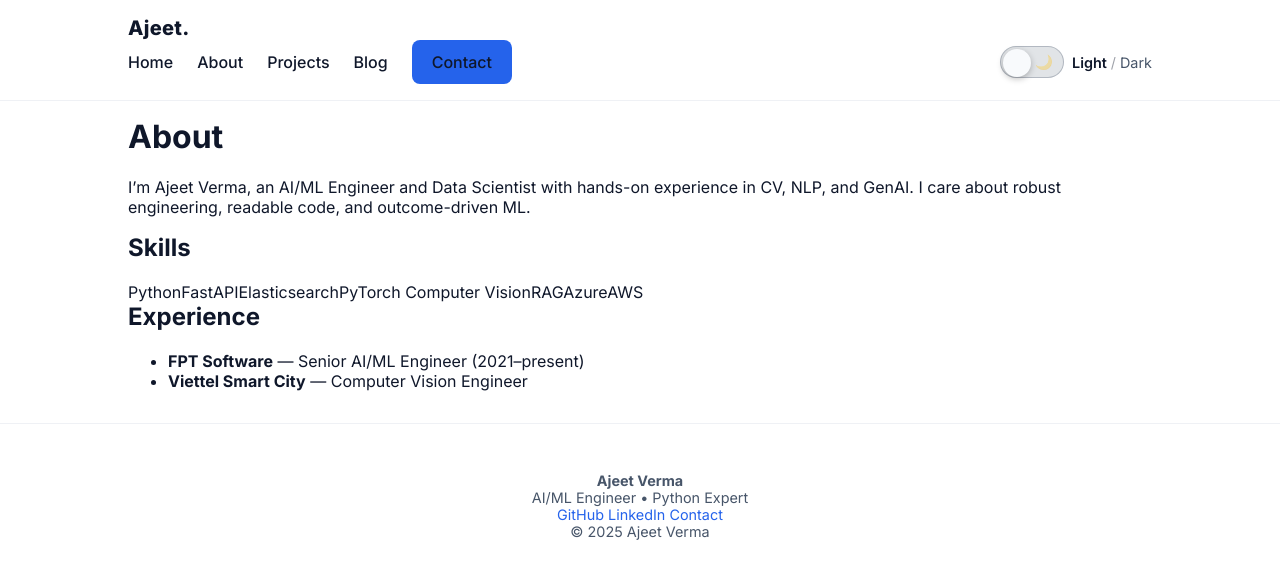
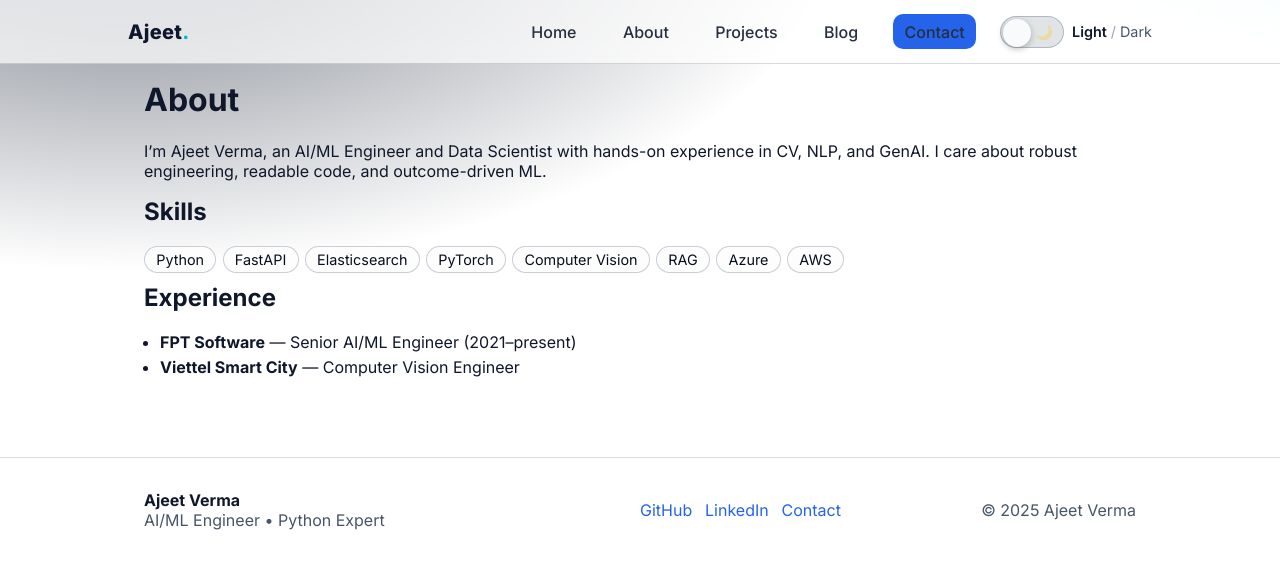
Before and after one commit to ajeet214/ajeet214.github.io, a Jekyll site: the page built from about.html, in a window 1280 px wide. Shown: the top 579 px of the page. Built offline with Jekyll 4.4.1, drawn with Linux system fonts in a browser that asks for light colours.

Commit message:
incorporate initial css layout

```diff
--- a/assets/css/main.css
+++ b/assets/css/main.css
@@ -24,14 +24,22 @@
 /* ===========================
    Global
    =========================== */
-html, body {
-  height: 100%;
-  margin: 0;
-  font-family: 'Inter', system-ui, -apple-system, Segoe UI, Roboto, Helvetica, Arial, sans-serif;
-  color: var(--text);
-  background: var(--bg);
-  transition: background 0.3s ease, color 0.3s ease;
+/* Page background with soft radial flares */
+html,body{height:100%}
+body{
+  margin:0;
+  font-family:'Inter',system-ui,-apple-system,Segoe UI,Roboto,Helvetica,Arial;
+  color:var(--text);
+  background:
+    radial-gradient(1200px 600px at 10% -10%, color-mix(in oklab, var(--bg) 65%, #111827 35%) 20%, transparent 60%),
+    radial-gradient(800px 400px at 110% -20%, color-mix(in oklab, var(--accent) 25%, transparent) 10%, transparent 60%),
+    var(--bg);
+  transition: background .3s ease, color .3s ease;
 }
+
+/* Layout containers */
+*{box-sizing:border-box}
+.container{width:min(1100px,92%); margin:0 auto;}
 
 a {
   color: var(--primary);
@@ -73,8 +81,8 @@ h1, h2, h3, h4, h5, h6 {
   top: 0;
   z-index: 20;
   backdrop-filter: blur(8px);
-  background: var(--bg);
-  border-bottom: 1px solid rgba(148,163,184,.15);
+  background: color-mix(in oklab, var(--bg) 70%, transparent);
+  border-bottom:1px solid color-mix(in oklab, var(--muted) 22%, transparent);
   transition: background 0.3s ease;
 }
 
@@ -85,12 +93,14 @@ h1, h2, h3, h4, h5, h6 {
   padding: 1rem;
 }
 
+.nav-wrap{display:flex; align-items:center; justify-content:space-between; padding:.9rem 0;}
 .logo {
   font-weight: 800;
   font-size: 1.25rem;
   color: var(--text);
   letter-spacing: .3px;
 }
+.logo .accent {color:var(--accent)}
 
 .site-nav {
   display: flex;
@@ -100,19 +110,24 @@ h1, h2, h3, h4, h5, h6 {
 
 .site-nav a {
   font-weight: 500;
-  color: var(--text);
+  color: color-mix(in oklab, var(--text) 88%, white);
   transition: color 0.2s;
+  padding:.45rem .7rem; border-radius:10px;
 }
 .site-nav a:hover {
   color: var(--accent);
+  background: color-mix(in oklab, var(--accent) 18%, transparent);
 }
 .site-nav a.active {
   color: var(--primary);
+  background: color-mix(in oklab, var(--accent) 18%, transparent);
 }
 
 /* mobile toggle */
-.nav-toggle {
-  display: none;
+.nav-toggle{
+  display:none; background:transparent;
+  border:1px solid color-mix(in oklab, var(--muted) 25%, transparent);
+  color:var(--text); padding:.4rem .6rem; border-radius:10px
 }
 @media (max-width: 768px) {
   .site-nav {
@@ -145,14 +160,14 @@ h1, h2, h3, h4, h5, h6 {
 
 /* Mobile: stack links but keep the toggle aligned to the right edge */
 @media (max-width:800px){
+  .nav-toggle{display:block}
   .site-nav{
-    flex-direction:column;
-    align-items:stretch;   /* links full width */
+    display:none; position:absolute; right:4%; top:58px; flex-direction:column;
+    background: color-mix(in oklab, var(--bg) 90%, #0b1327 10%);
+    padding:.8rem; border:1px solid color-mix(in oklab, var(--muted) 22%, transparent); border-radius:12px
   }
-  .site-nav .theme-toggle{
-    margin-left:0;
-    align-self:flex-end;   /* toggle hugs the right edge */
-  }
+  .site-nav.open{display:flex}
+  .site-nav .theme-toggle{ margin-left:0; align-self:flex-end; }
 }
 
 /* ===========================
@@ -309,24 +324,42 @@ button:hover, .btn:hover {
 
 
 /* ===========================
-   Cards / Sections
+   Cards
    =========================== */
-.card {
-  background: var(--card);
-  border-radius: 1rem;
-  padding: 1.5rem;
-  box-shadow: 0 2px 6px rgba(0,0,0,0.08);
-  transition: background 0.3s ease;
+.card{
+  background: linear-gradient(180deg,
+    color-mix(in oklab, var(--card) 96%, transparent),
+    color-mix(in oklab, var(--card) 78%, transparent));
+  border:1px solid color-mix(in oklab, var(--muted) 22%, transparent);
+  border-radius:16px; padding:1rem;
+  box-shadow: 0 10px 30px color-mix(in oklab, black 28%, var(--bg) 72%);
+}
+.card__img{
+  border-radius:12px; border:1px solid color-mix(in oklab, var(--muted) 22%, transparent); margin-bottom:.8rem
 }
 
-.hero {
-  text-align: center;
-  padding: 5rem 1rem;
+/* Sections, grids */
+.section-title {font-size:1.3rem; margin:2rem 0 1rem}
+.grid {display:grid; gap:1rem}
+.grid--cards {grid-template-columns:repeat(3,1fr)}
+@media (max-width:1000px){.grid--cards{grid-template-columns:repeat(2,1fr)}}
+@media (max-width:640px){.grid--cards{grid-template-columns:1fr}}
+
+/* Tags */
+.tags{display:flex; flex-wrap:wrap; gap:.4rem; margin:.6rem 0}
+.tags span{
+  background: color-mix(in oklab, var(--bg) 70%, var(--card) 30%);
+  border:1px solid color-mix(in oklab, var(--muted) 28%, transparent);
+  padding:.18rem .5rem; border-radius:999px;
+  color: color-mix(in oklab, var(--text) 82%, black);
+  font-size:.82rem
 }
-.hero h1 {
-  font-size: 2.5rem;
-  margin-bottom: 1rem;
-}
+.tags--lg span{font-size:.9rem; padding:.28rem .7rem}
+
+/* Lists / timeline */
+.list{padding-left:1rem}
+.timeline{padding-left:1rem}
+.timeline li{margin:.3rem 0}
 
 /* ===========================
    Contact Form
@@ -358,13 +391,30 @@ button:hover, .btn:hover {
    Footer
    =========================== */
 .site-footer {
-  padding: 2rem 1rem;
-  text-align: center;
-  font-size: 0.9rem;
-  color: var(--muted);
-  border-top: 1px solid rgba(148,163,184,.15);
+	margin: 3rem 0 2rem;
+	border-top: 1px solid color-mix(in oklab, var(--muted) 22%, transparent);
+	padding-top: 1rem
 }
-
+.footer-grid {
+	display: grid;
+	grid-template-columns: 2fr 1fr 1fr;
+	gap: 1rem;
+	align-items: center
+}
+.footer-links {
+	display: flex;
+	gap: .8rem;
+	flex-wrap: wrap
+}
+.copy {
+	text-align: right
+}
+.muted {
+	color: var(--muted)
+}
+.contact-list {
+	line-height: 1.9
+}
 /* ===========================
    form
    =========================== */
@@ -377,5 +427,21 @@ button:hover, .btn:hover {
 .form-status.ok { color: #16a34a; }     /* green */
 .form-status.err { color: #ef4444; }    /* red */
 
-/* hero image*/
-.hero__img{border-radius:18px; border:1px solid rgba(148,163,184,.2); background:#0b1327; aspect-ratio:4/3; object-fit:cover}
+
+/* ===========================
+   Hero
+   ===========================
+*/
+.hero {
+  display:grid; grid-template-columns:1.4fr 1fr; gap:2rem; align-items:center; padding:4rem 0 2rem;
+}
+.hero__text h1{font-size:clamp(1.8rem,3.8vw,3rem); margin:.2rem 0 0}
+.lead{color: color-mix(in oklab, var(--text) 70%, #c7d2fe); font-size:1.05rem; line-height:1.6}
+.hero__cta{margin-top:1rem; display:flex; gap:.8rem}
+.hero__img{
+  border-radius:18px;
+  border:1px solid color-mix(in oklab, var(--muted) 24%, transparent);
+  background: color-mix(in oklab, var(--bg) 85%, #0b1327 15%);
+  aspect-ratio:4/3; object-fit:cover
+}
+@media (max-width:900px){ .hero{grid-template-columns:1fr} }
```
